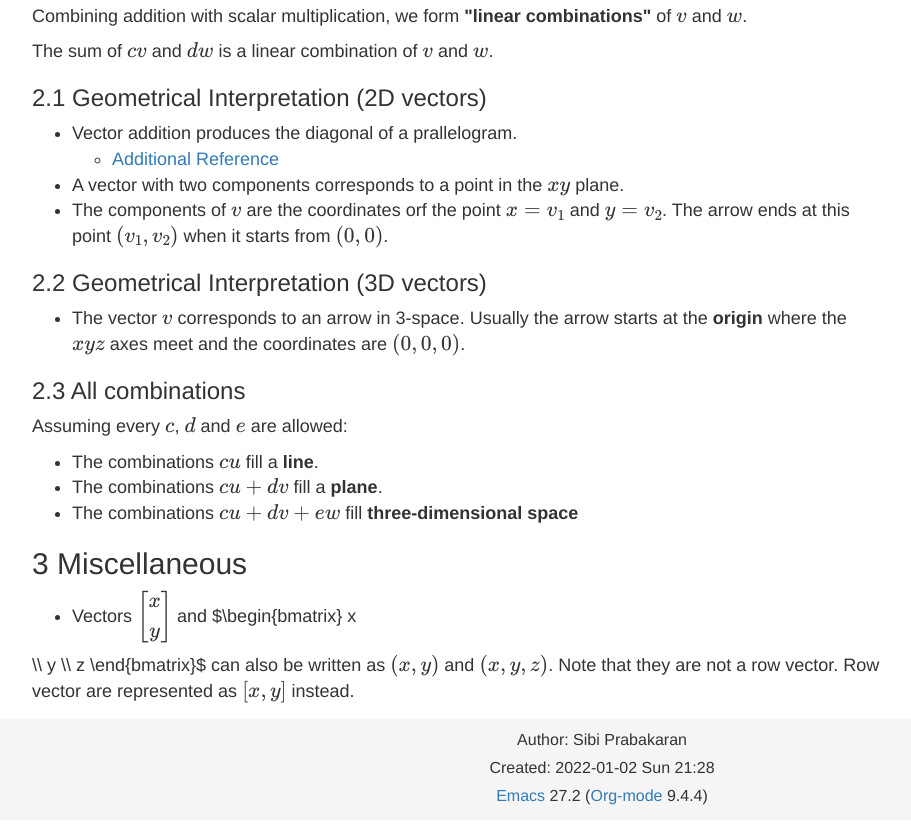
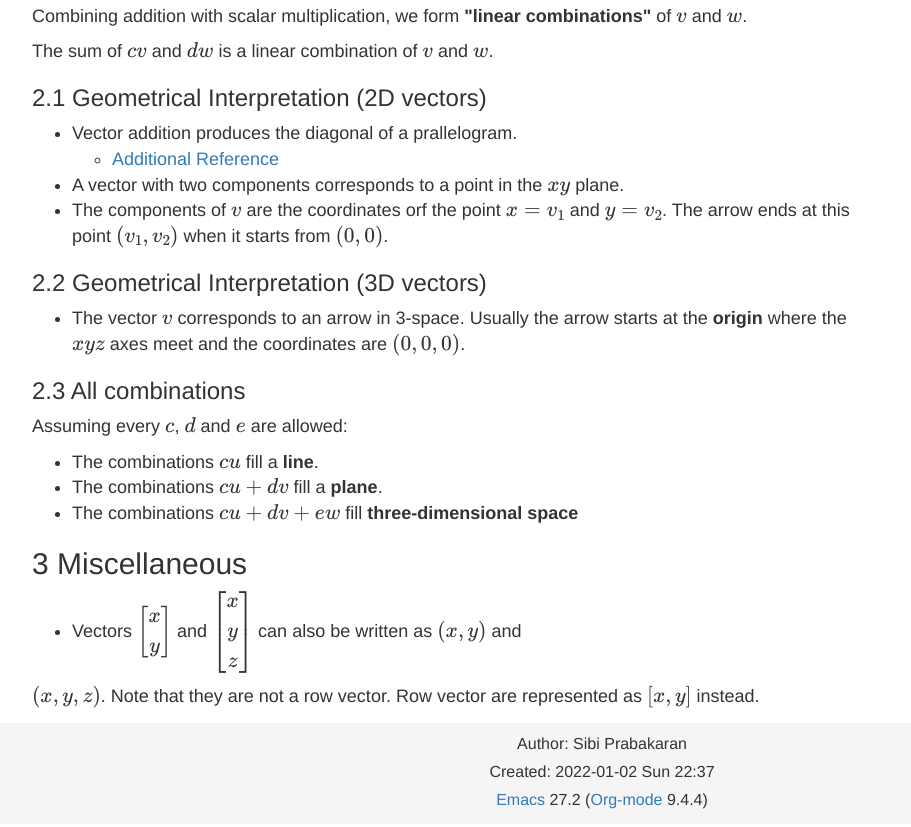
Before and after one commit to psibi/linear_algebra, a plain HTML site: page docs/one/vectors.html in a window 1280 px wide. Shown: the part 764-1591 px from the top of the page, without its empty margins (38-949 px from the left). Drawn offline with nearby package versions, Linux system fonts and the light colour scheme; some packages are replaced by stand-ins of ours.

Commit message:
Fix latex

```diff
--- a/docs/one/vectors.html
+++ b/docs/one/vectors.html
@@ -2,7 +2,7 @@
 <html lang="en">
 <head>
 <title></title>
-<!-- 2022-01-02 Sun 21:28 -->
+<!-- 2022-01-02 Sun 22:37 -->
 <meta charset="utf-8">
 <meta name="viewport" content="width=device-width, initial-scale=1">
 <meta name="generator" content="Org-mode">
@@ -374,11 +374,10 @@ Assuming every \(c\), \(d\) and \(e\) are allowed:
 <h2 id="sec-3"><span class="section-number-2">3</span> Miscellaneous</h2>
 <div class="outline-text-2" id="text-3">
 <ul class="org-ul">
-<li>Vectors \(\begin{bmatrix} x \\ y \end{bmatrix}\) and $\begin{bmatrix} x
+<li>Vectors \(\begin{bmatrix} x \\ y \end{bmatrix}\) and \(\begin{bmatrix} x \\ y \\ z \end{bmatrix}\) can also be written as \((x,y)\) and
 </li>
 </ul>
 <p>
-\\ y \\ z \end{bmatrix}$ can also be written as \((x,y)\) and
 \((x,y,z)\). Note that they are not a row vector. Row vector are
 represented as \([x, y]\) instead.
 </p>
@@ -387,7 +386,7 @@ represented as \([x, y]\) instead.
 </div></div></div>
 <footer id="postamble" class="">
 <div><p class="author">Author: Sibi Prabakaran</p>
-<p class="date">Created: 2022-01-02 Sun 21:28</p>
+<p class="date">Created: 2022-01-02 Sun 22:37</p>
 <p class="creator"><a href="http://www.gnu.org/software/emacs/">Emacs</a> 27.2 (<a href="http://orgmode.org">Org-mode</a> 9.4.4)</p>
 </div>
 </footer>
```
Also changed, not shown: docs/sitemap.html (+2 -2 lines), 1 other file.
